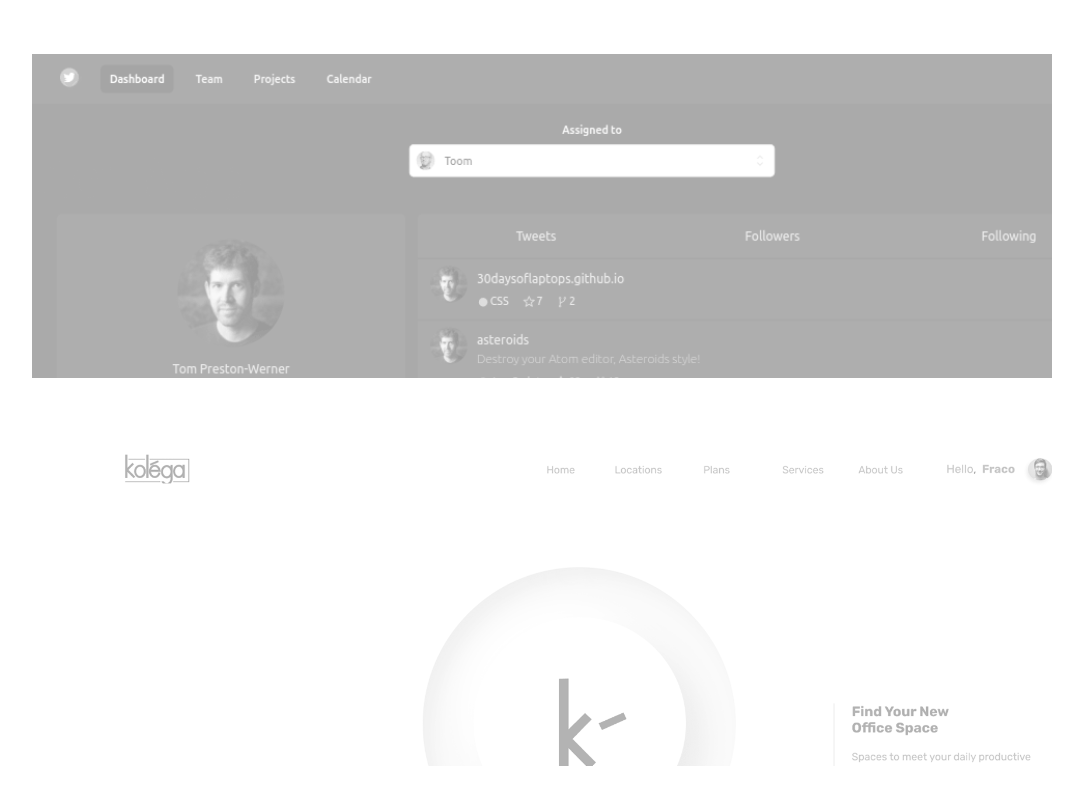
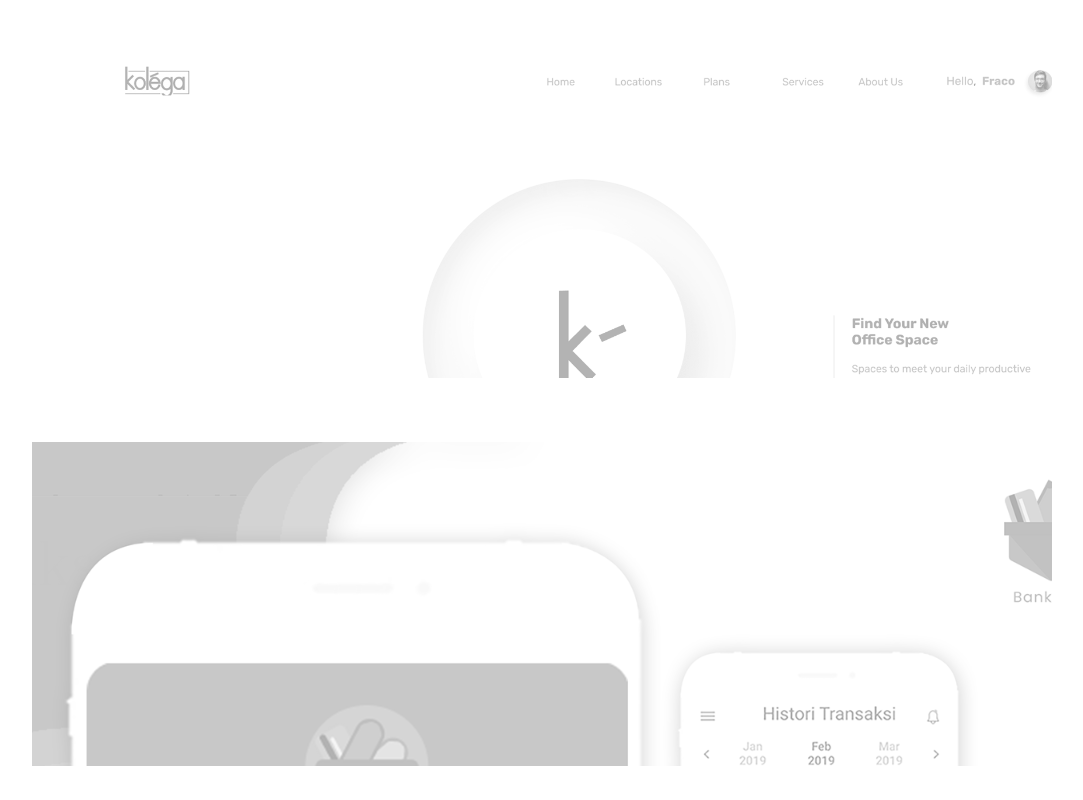
Before and after one commit to restuba/moi, a React (Create React App) app: page / in a window 1280 px wide. Shown: the part 5240-6040 px from the top of the page, without its empty margins (188-1271 px from the left). Built offline with nearby package versions, Linux system fonts and the light colour scheme; a web font is replaced by a local one.

Commit message:
feat: delete some project at list of project configuration

```diff
--- a/src/configs/projects.js
+++ b/src/configs/projects.js
@@ -4,7 +4,7 @@ import {
   legapaketProject,
   movProject,
   netflixProject,
-  twitterProject,
+  // twitterProject,
   wadhbankProject,
 } from '../assets';
 
@@ -34,14 +34,14 @@ export const projectList = [
     link: 'https://netflix-clone-nu.vercel.app/',
     image: netflixProject,
   },
-  {
-    title: 'Twitter App',
-    type: 'WEB BASED',
-    tech: 'HTML / CSS / JAVASCRIPT',
-    info: 'Cloning twitter app using ReactJs, Tailwind css, and API Github',
-    link: 'https://twitterapp-clone.vercel.app/',
-    image: twitterProject,
-  },
+  // {
+  //   title: 'Twitter App',
+  //   type: 'WEB BASED',
+  //   tech: 'HTML / CSS / JAVASCRIPT',
+  //   info: 'Cloning twitter app using ReactJs, Tailwind css, and API Github',
+  //   link: 'https://twitterapp-clone.vercel.app/',
+  //   image: twitterProject,
+  // },
   {
     title: 'Kolega Coworking Space',
     type: 'WEB BASED',
```
